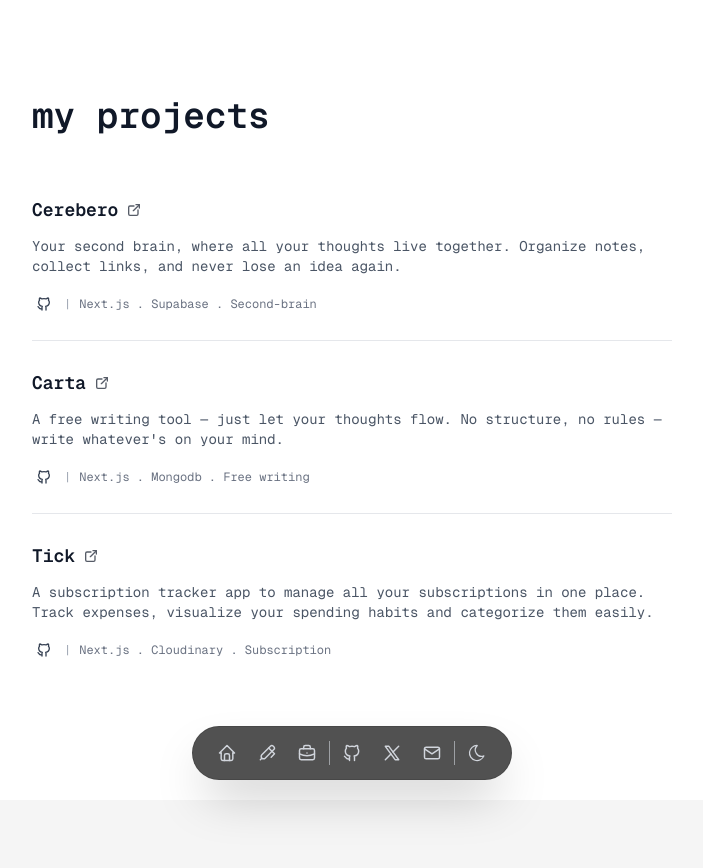
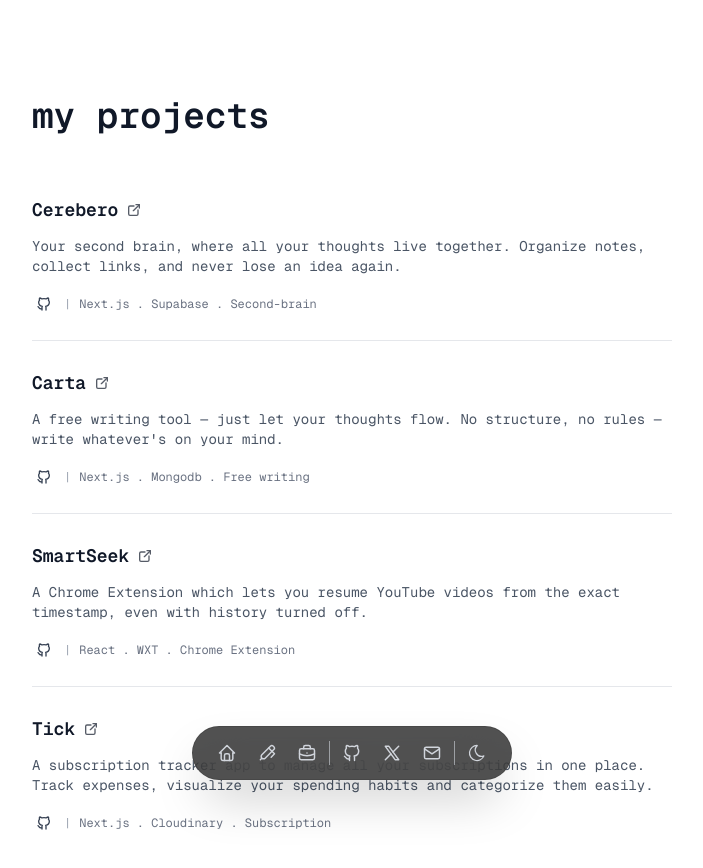
Before and after one commit to Shubbu03/portfolio, a Next.js app: page /projects in a window 1280 px wide. Shown: the top 868 px of the page, without its empty margins (288-991 px from the left). Before the commit the page ends 800 px from the top, so only its background shows below. Built offline with nearby package versions, Linux system fonts and the light colour scheme.

Commit message:
added smartseek project

```diff
--- a/app/projects/page.tsx
+++ b/app/projects/page.tsx
@@ -20,6 +20,15 @@ export default function Projects() {
       liveLink: "https://carta.shubbu.dev/",
       githubLink: "https://github.com/Shubbu03/carta",
       tags: ["Next.js", "Mongodb", "Free writing"],
+    },
+    {
+      title: "SmartSeek",
+      description:
+        "A Chrome Extension which lets you resume YouTube videos from the exact timestamp, even with history turned off.",
+      liveLink:
+        "https://chromewebstore.google.com/detail/smartseek/doldnfpemfpehgoocdfnimnlndgjjpda",
+      githubLink: "https://github.com/Shubbu03/smartseek-ext",
+      tags: ["React", "WXT", "Chrome Extension"],
     },
     {
       title: "Tick",
```
